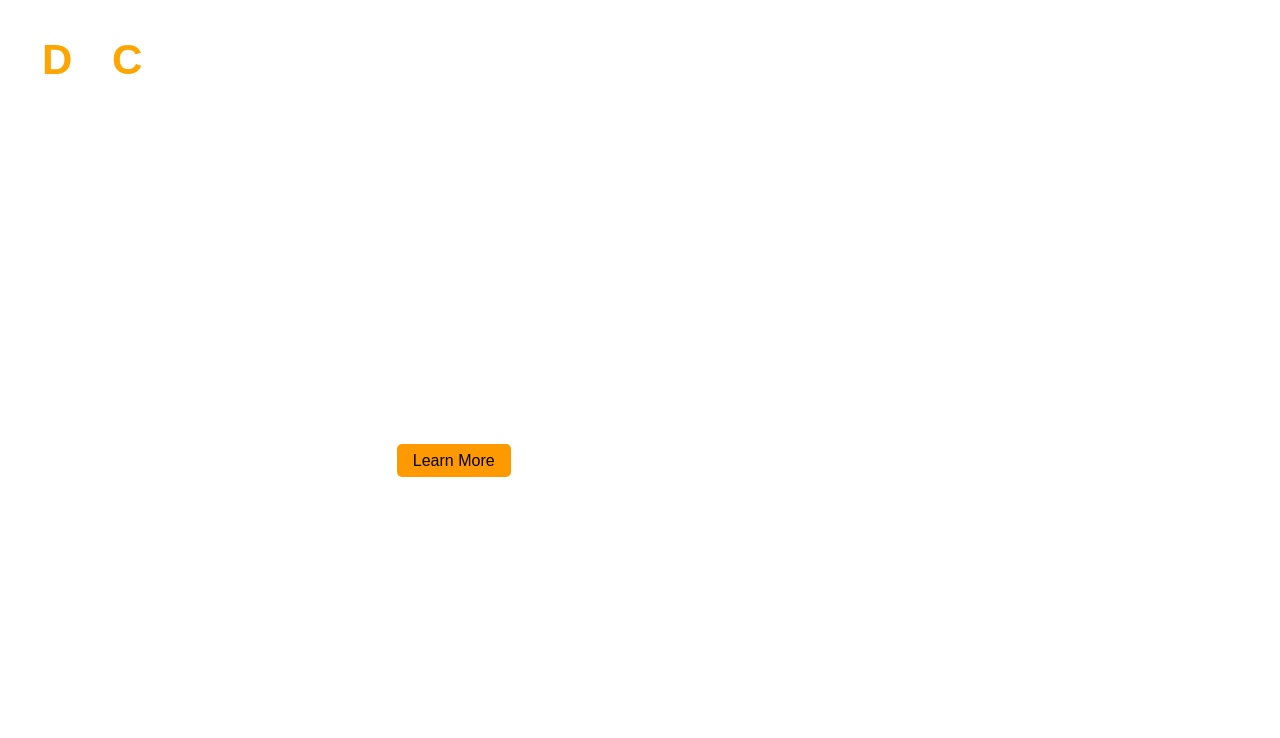
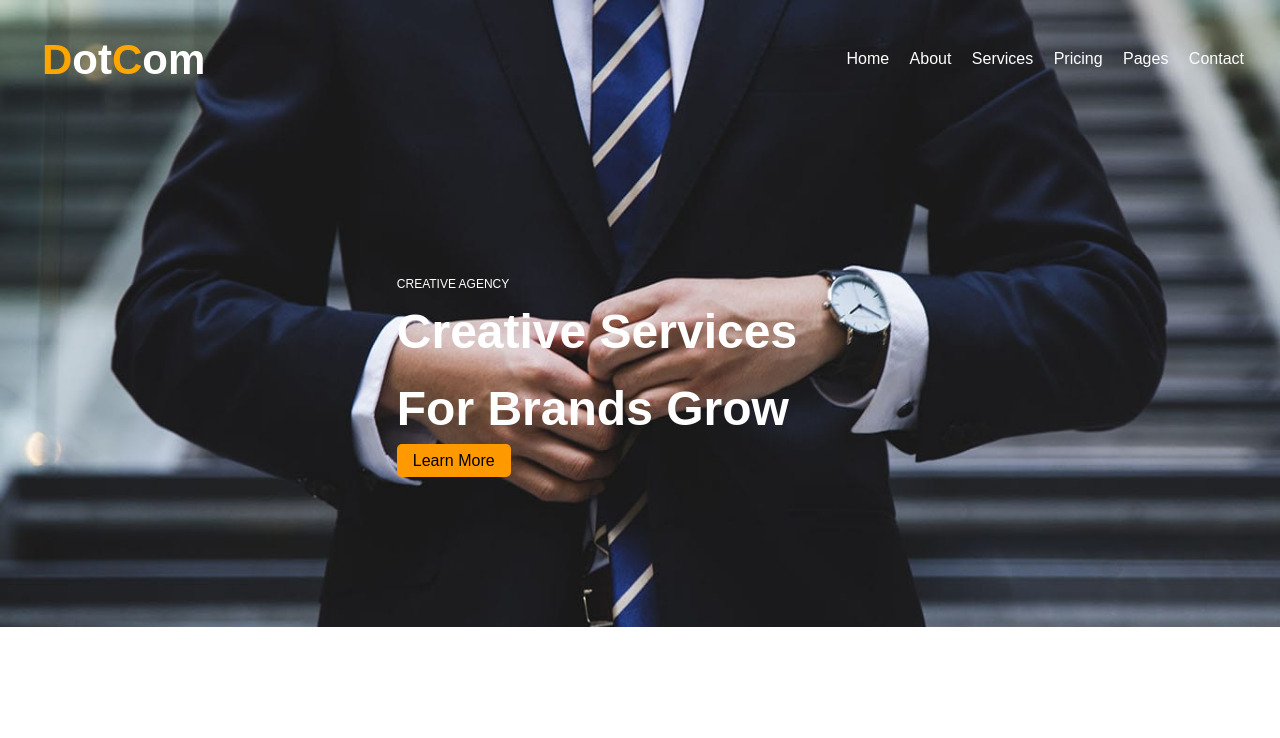
Before and after one commit to nikhilsonar365/Designer-Agency, a plain HTML site: page index.html in a window 1280 px wide. Shown: the top 738 px of the page. Drawn offline with Linux system fonts and the light colour scheme.

Commit message:
Update styles.css

```diff
--- a/styles.css
+++ b/styles.css
@@ -66,7 +66,7 @@ nav .nav-links a {
 /* Header */
 .header {
   color: #fff;
-  background-image: url(./img/carousel-1.jpg);
+  background-image: url(./carousel-1.jpg);
   background-repeat: no-repeat;
   background-size: 100%;
   width: 100%;
```
